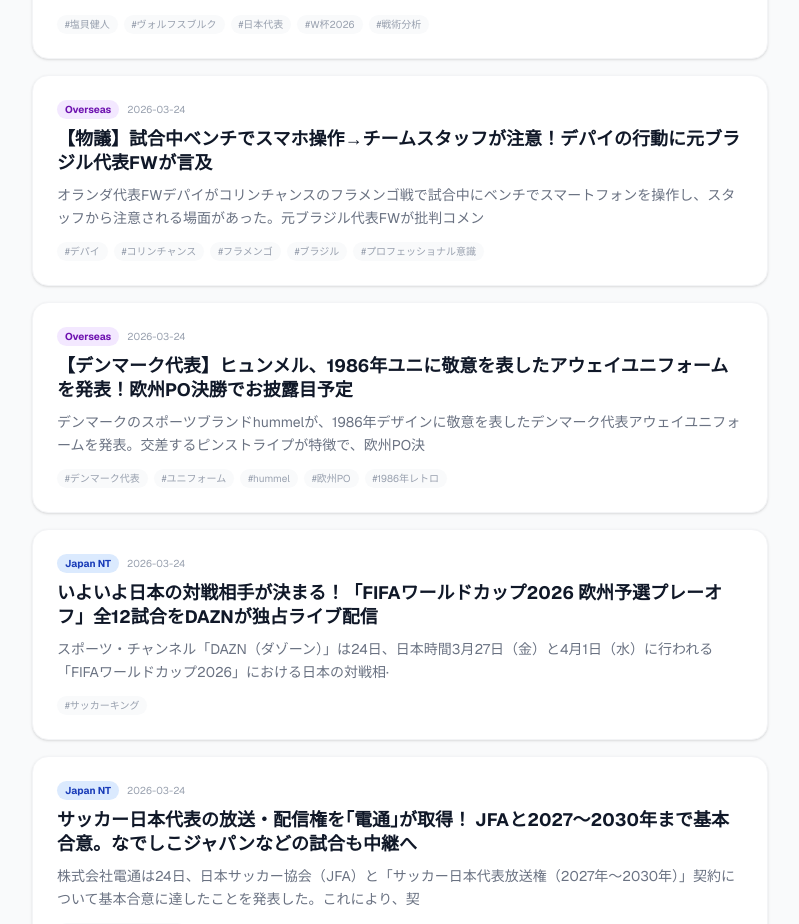
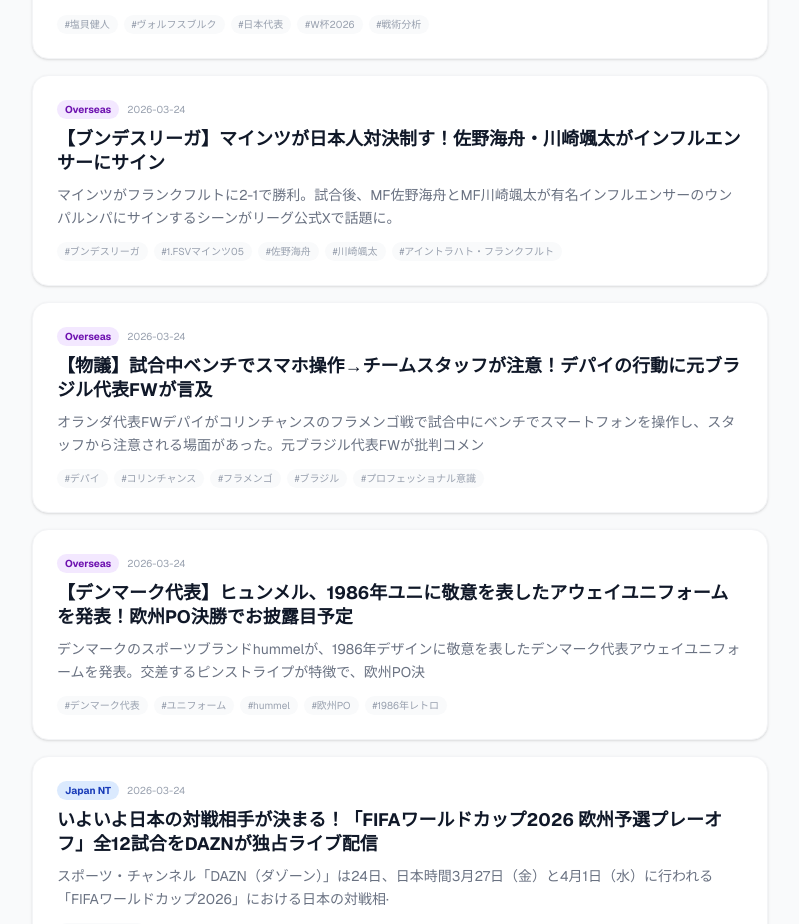
Before and after one commit to shunfreestyle/wc2026site, a Next.js app: page /articles in a window 1280 px wide. Shown: the part 963-1887 px from the top of the page, without its empty margins (240-1039 px from the left). Built offline with nearby package versions, Linux system fonts and the light colour scheme.

Commit message:
feat: 記事追加 【ブンデスリーガ】マインツが日本人対決制す！佐野海舟・川崎颯太がインフルエンサーにサイン

```diff
--- a/src/data/articles.ts
+++ b/src/data/articles.ts
@@ -12,6 +12,48 @@ export type Article = {
 };
 
 export const articles: Article[] = [
+  {
+    id: "1774364639198",
+    slug: "news-1774364639197",
+    title: "【ブンデスリーガ】マインツが日本人対決制す！佐野海舟・川崎颯太がインフルエンサーにサイン",
+    excerpt: "マインツがフランクフルトに2-1で勝利。試合後、MF佐野海舟とMF川崎颯太が有名インフルエンサーのウンパルンパにサインするシーンがリーグ公式Xで話題に。",
+    category: "海外組" as const,
+    tags: ["ブンデスリーガ","1.FSVマインツ05","佐野海舟","川崎颯太","アイントラハト・フランクフルト","日本人選手"],
+    publishedAt: "2026-03-24",
+    isPopular: false,
+    content: `## ブンデスリーガ第27節、マインツがフランクフルトを撃破
+
+1.FSVマインツ05は22日、ドイツ・ブンデスリーガ第27節でアイントラハト・フランクフルトと対戦した。試合は2-1でマインツが勝利を掴む。この一戦は日本人選手の活躍が目立つものとなった。
+
+## サイン攻防で日本人対決制す
+
+試合後、現地の光景が話題を呼んだ。マインツのMF佐野海舟（日本代表）とMF川崎颯太（日本代表）が、有名インフルエンサーの"ウンパルンパ"にサインを求められたのだ。両選手とも応じた。その映像はブンデスリーガ公式の日本語Xアカウントで配信された。
+
+ファンサービスに応じる姿勢は、海外で活動する日本人選手の好感度を高める。マインツでのポジション争いも白熱している中、こうした一場面が注目される背景には、日本からのサポート層の厚さがある。
+
+<div class="highlight-box">
+<span class="point-label">POINT 1</span>
+<span class="point-title">マインツの勝利で日本人選手が躍動</span>
+<p class="point-body">フランクフルト戦を制した<strong>マインツ</strong>。<strong>佐野海舟</strong>と<strong>川崎颯太</strong>という日本代表MFの競い合いが、ドイツでの注目度を引き上げている。</p>
+</div>
+
+<div class="highlight-box">
+<span class="point-label">POINT 2</span>
+<span class="point-title">インフルエンサーとの接点が生む話題</span>
+<p class="point-body">日本の有名インフルエンサー<strong>ウンパルンパ</strong>へのサイン対応。ブンデスリーガ公式も配信する価値を認め、海外での日本人選手の存在感が浮き彫りになった。</p>
+</div>
+
+## 海外での認知度向上へ
+
+試合終了後のこのやり取りは、単なる選手とファンのふれあいではない。日本代表選手の海外での認知拡大につながる機会だ。インフルエンサーを通じた情報発信力は侮れない。
+
+ブンデスリーガがわざわざ日本語で配信した点も、東アジア地域への販売戦略が反映されている。マインツの両日本人選手への注目は、今後の移籍市場でも影響を与えるだろう。
+
+<div class="summary-card">
+  <div class="summary-label">SUMMARY</div>
+  <p><strong>マインツ</strong>はフランクフルトに2-1で勝利。試合後、MF<strong>佐野海舟</strong>とMF<strong>川崎颯太</strong>がインフルエンサー<strong>ウンパルンパ</strong>にサインに応じた。この一場面は<strong>ブンデスリーガ公式</strong>の日本語X配信で話題化。日本人選手の海外での認知度向上を示す事例となった。</p>
+</div>`,
+  },
   {
     id: "1774347470509",
     slug: "news-1774347470509",
```
